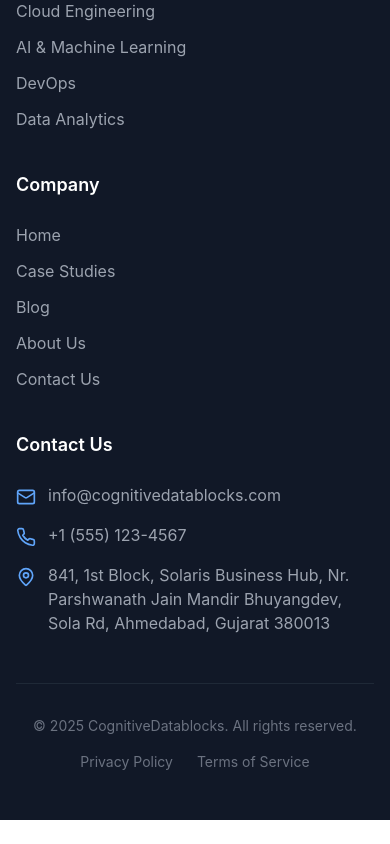
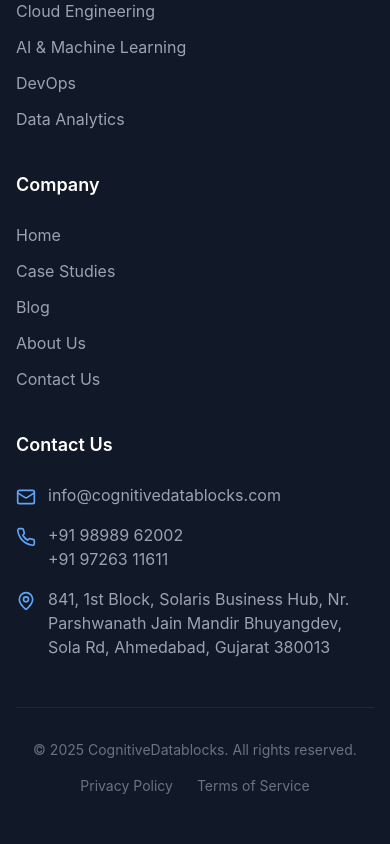
Before and after one commit to PayF123/futurispace-portfolio-36-original, a React (Vite) app: page / in a window 390 px wide. Shown: the part 10063-10907 px from the top of the page. Before the commit the page ends 10883 px from the top, so only its background shows below. Built offline with nearby package versions, Linux system fonts and the light colour scheme.

Commit message:
Fix: Update phone number in Footer
Updates the phone number in the Footer component to include two Indian phone numbers.

```diff
--- a/src/components/layout/Footer.tsx
+++ b/src/components/layout/Footer.tsx
@@ -94,7 +94,7 @@ const Footer = () => {
               </li>
               <li className="flex items-start">
                 <Phone className="w-5 h-5 mr-3 text-blue-400 flex-shrink-0 mt-1" />
-                <span className="text-gray-400">+1 (555) 123-4567</span>
+                <span className="text-gray-400">+91 98989 62002<br />+91 97263 11611</span>
               </li>
               <li className="flex items-start">
                 <MapPin className="w-5 h-5 mr-3 text-blue-400 flex-shrink-0 mt-1" />
```
